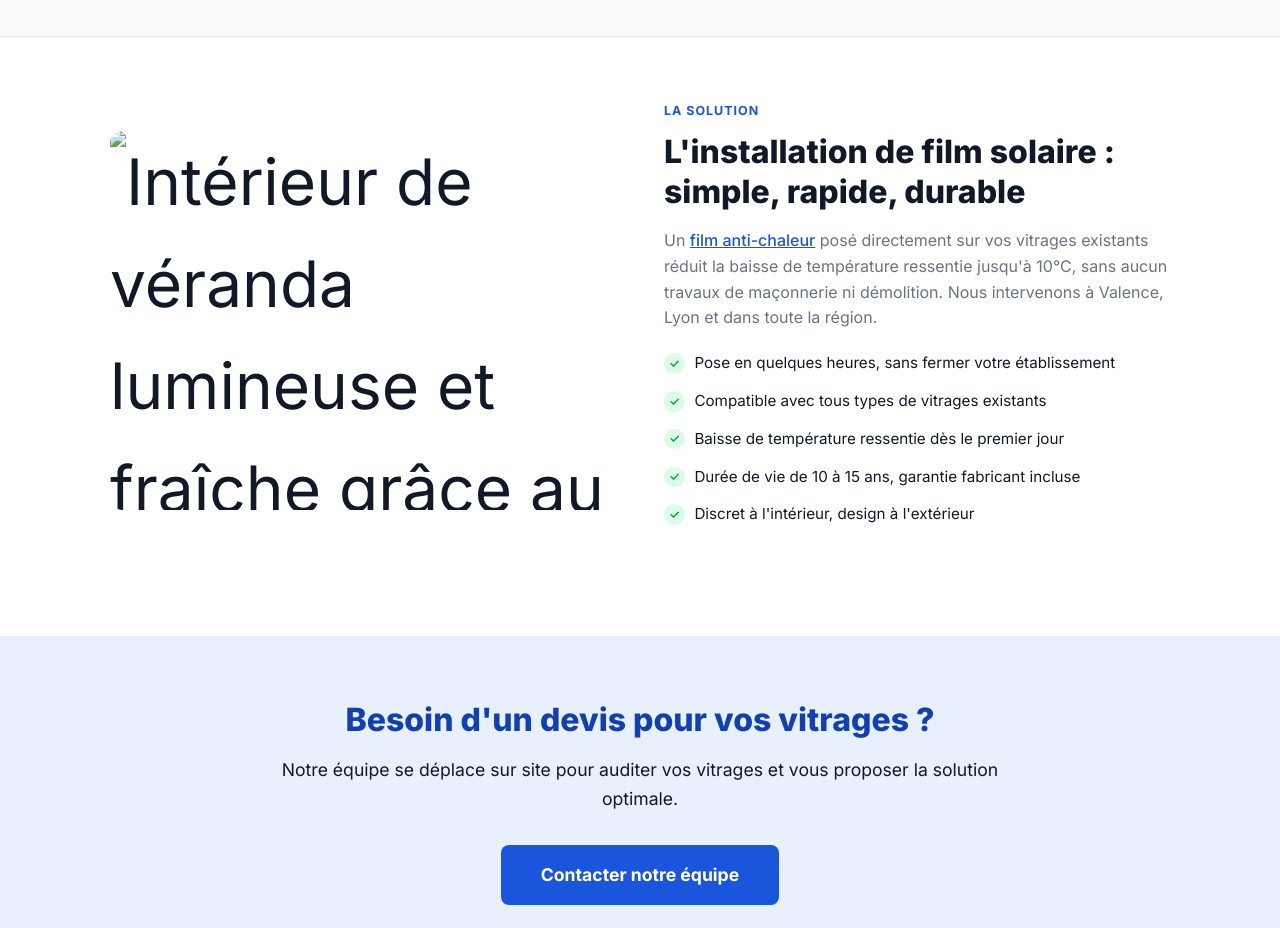
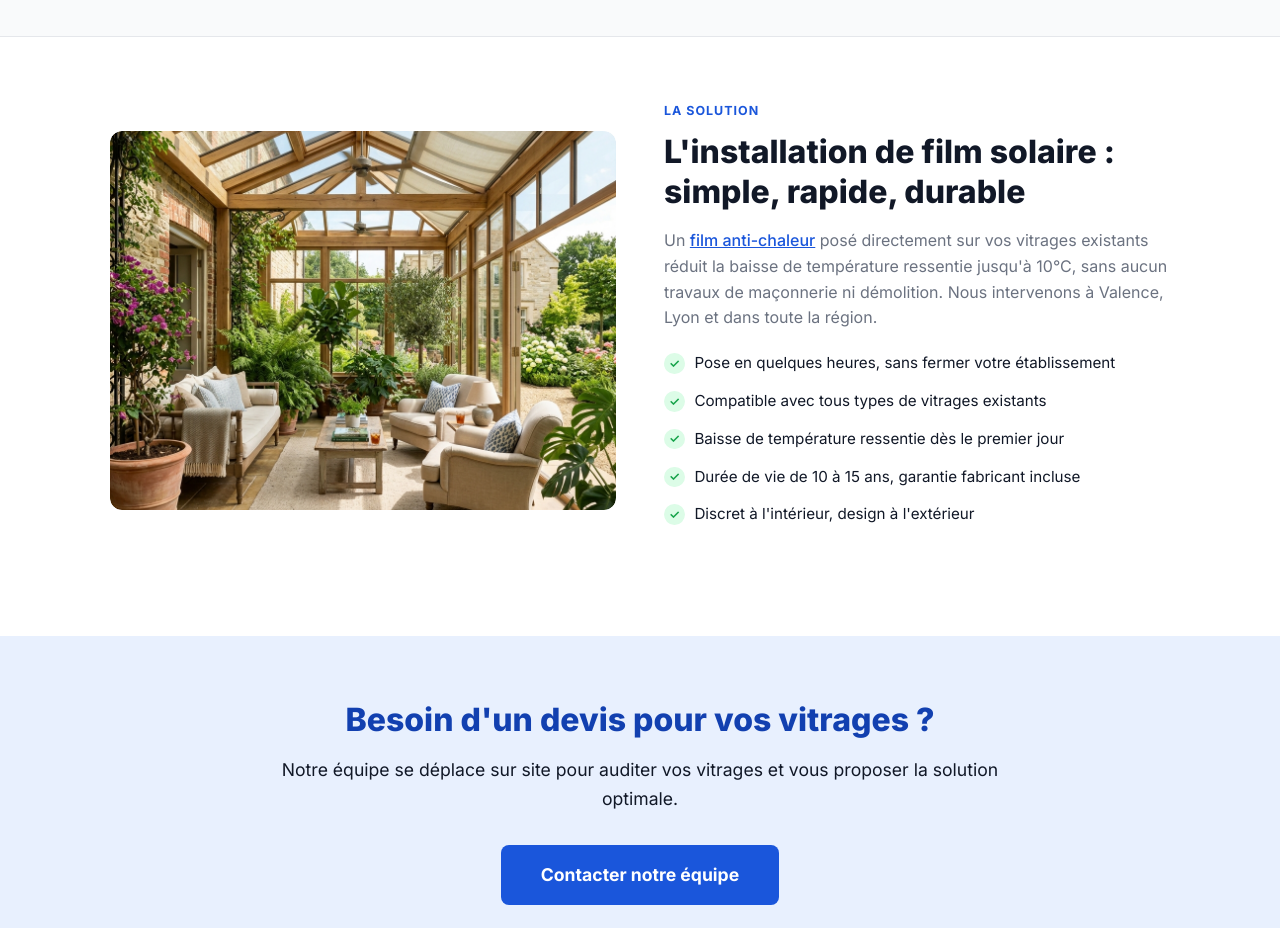
Before and after one commit to Louismoynebressand/opalissolaire, a plain HTML site: page index.html in a window 1280 px wide. Shown: the part 1920-2848 px from the top of the page. Drawn offline with Linux system fonts and the light colour scheme.

Commit message:
Fix: Add missing image for La solution section

```diff
--- a/index.html
+++ b/index.html
@@ -789,7 +789,7 @@
   <div class="container">
     <div class="solution-inner">
       <div class="solution-visual" style="padding:0; overflow:hidden; border:none; background:none;">
-        <img src="/Users/louis/.gemini/antigravity/brain/8a182a3d-5e67-40dc-ac07-23b2eaaf0ccd/veranda_confort_png_1776858983210.png" style="width:100%; height:100%; object-fit:cover; border-radius:12px;" alt="Intérieur de véranda lumineuse et fraîche grâce au film solaire thermique" title="Confort thermique en véranda après la pose d'un film anti-chaleur">
+        <img src="veranda-lumineuse-film-anti-chaleur-confort.png" style="width:100%; height:100%; object-fit:cover; border-radius:12px;" alt="Intérieur de véranda lumineuse et fraîche grâce au film solaire thermique" title="Confort thermique en véranda après la pose d'un film anti-chaleur">
       </div>
       <div>
         <p class="section-label">La solution</p>
```
Also changed, not shown: veranda-lumineuse-film-anti-chaleur-confort.png (added).
